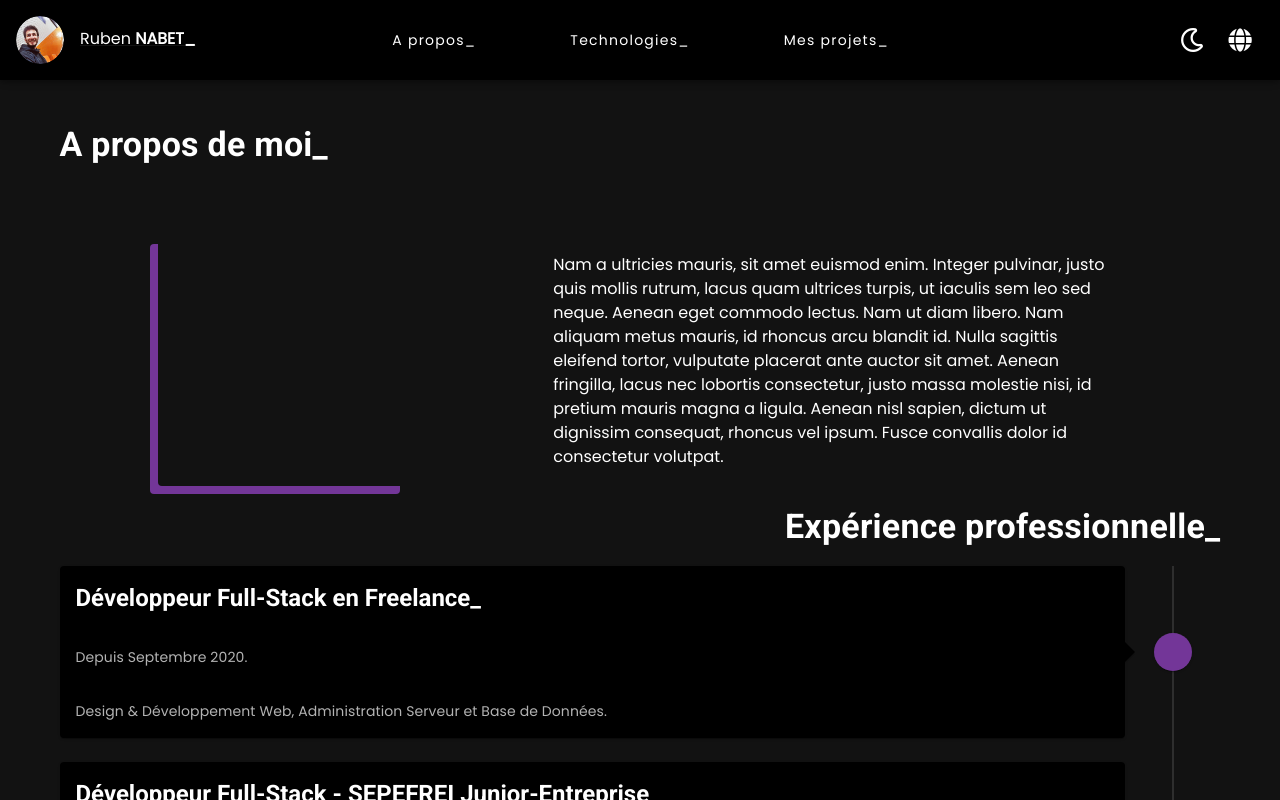
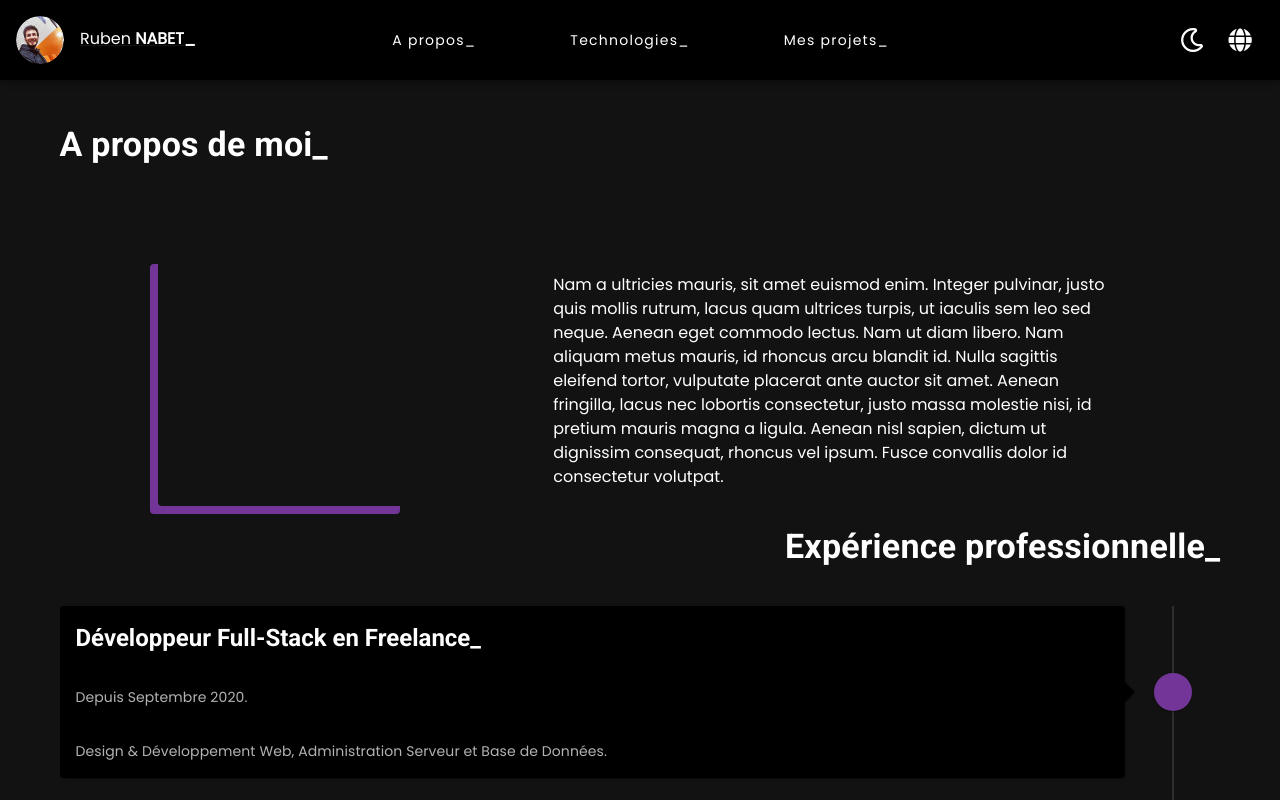
Before and after one commit to cvbenur/ruben-nabet-fr, a Nuxt app: page /about-me in a window 1280 px wide. Shown: the top 800 px of the page. Built offline with nearby package versions, Linux system fonts and the light colour scheme.

Commit message:
Add fill-height class to index view

```diff
--- a/pages/about-me.vue
+++ b/pages/about-me.vue
@@ -1,9 +1,8 @@
 <template>
-  <v-container>
+  <v-container class="fluid fill-height">
     <Title title="A propos de moi" />
 
     <v-row
-      fill-height
       align="center"
       justify="center"
       class="mt-sm-15 mt-10"
```
